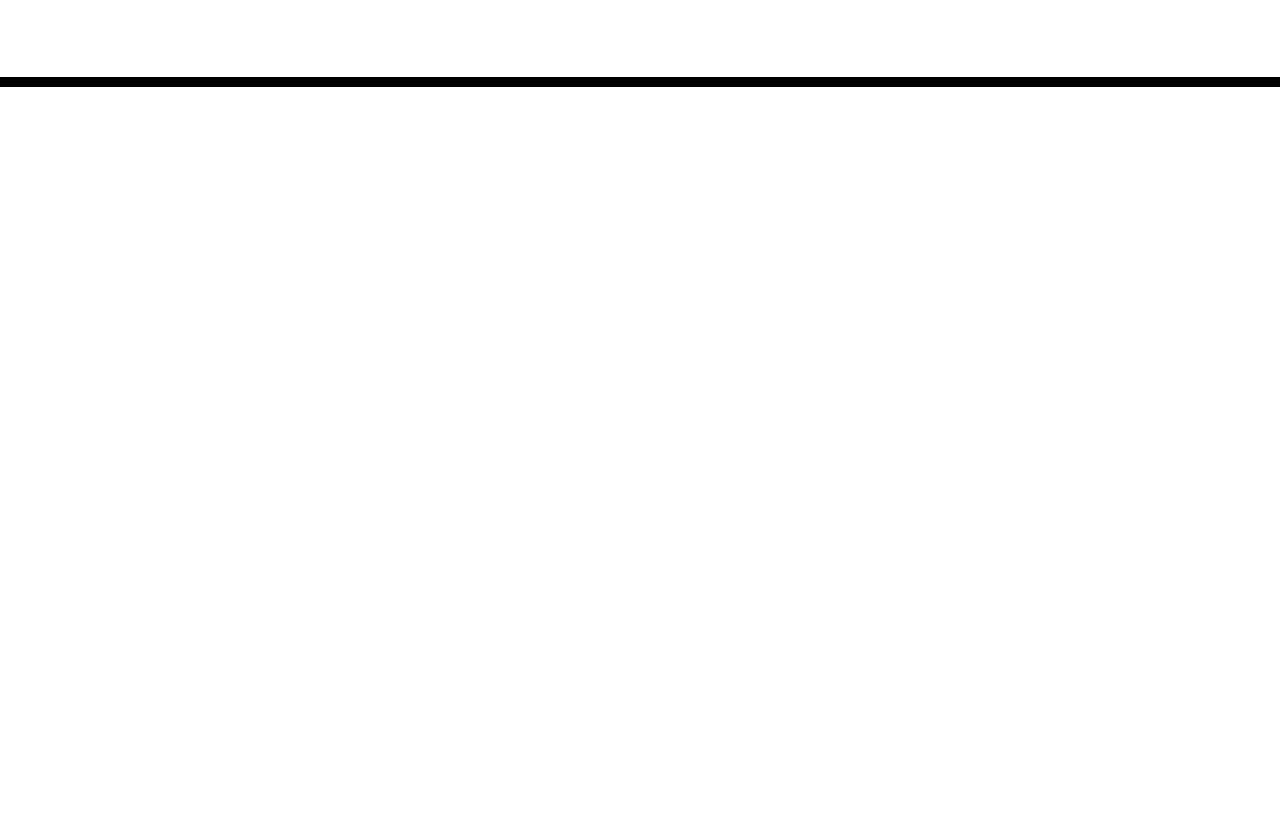
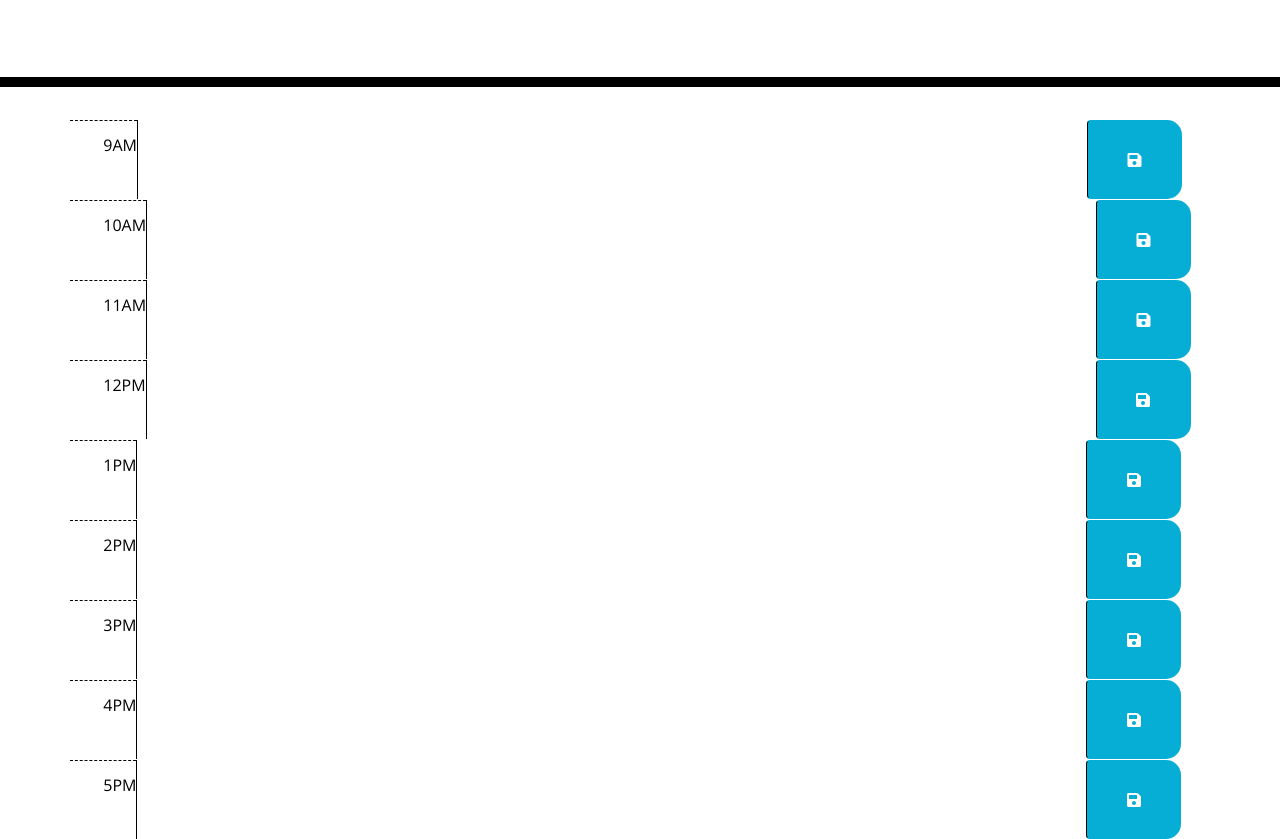
Before and after one commit to jerry4905/schedular, a plain HTML site: page index.html in a window 1280 px wide. Shown: the part 181-1020 px from the top of the page. Before the commit the page ends 800 px from the top, so only its background shows below. Drawn offline with nearby package versions, Linux system fonts and the light colour scheme.

Commit message:
save/load local storage

```diff
--- a/assets/js/script.js
+++ b/assets/js/script.js
@@ -0,0 +1,63 @@
+$(document).ready(function () {
+    // listen for save button clicks
+    $(".saveBtn").on("click", function () {
+        // geat nearby values
+        var value = $(this).siblings(".description").val();
+        var time = $(this).parent().attr("id");
+
+        // save in localStorage
+        localStorage.setItem(time, value);
+    });
+
+    function hourUpdate() {
+        // get current number of hours
+        var currentHour = moment().hours();
+
+        // loop over time blocks
+        $(".time-block").each(function () {
+            var blockHour = parseInt($(this).attr("id").split(" "))
+
+            // check if we've moved past this time
+            if (blockHour < currentHour) {
+                $(this).addClass("past");
+            }
+            else if (blockHour === currentHour) {
+                $(this).removeClass("past");
+                $(this).addClass("present");
+            }
+            else (blockHour > currentHour) ||
+                (blockHour > currentHour); {
+                $(this).removeClass("present");
+                $(this).addClass("soon");
+            }
+        })
+    }
+    $("#hour-9 .description").val(localStorage.getItem("hour-9"))
+    $("#hour-10 .description").val(localStorage.getItem("hour-10"))
+    $("#hour-11 .description").val(localStorage.getItem("hour-11"))
+    $("#hour-12 .description").val(localStorage.getItem("hour-12"))
+    $("#hour-1 .description").val(localStorage.getItem("hour-1"))
+    $("#hour-2 .description").val(localStorage.getItem("hour-2"))
+    $("#hour-3 .description").val(localStorage.getItem("hour-3"))
+    $("#hour-4 .description").val(localStorage.getItem("hour-4"))
+    $("#hour-4.description").val(localStorage.getItem("hour-5"))
+
+
+    hourUpdate();
+
+});
+
+
+
+
+
+// link with container on html
+
+// create function to display daily schedule 9 am to 5 pm
+
+// load from localStorage
+
+
+//save update to hour block to local storage
+
+// check if deadline is approaching or past due
--- a/index.html
+++ b/index.html
@@ -30,6 +30,81 @@
     </header>
     <div class="container">
       <!-- Timeblocks go here -->
+      <div id="hour-9" class="row time-block">
+        <div class="col-md-a hour">
+        9AM
+        </div>
+        <textarea class="col-md-10 description">
+        </textarea>
+        <button class="btn saveBtn col-md-1"><i class="fas fa-save"></i></button>
+      </div>
+      <div id="hour-10" class="row time-block">
+        <div class="col-md-a hour">
+        10AM
+        </div>
+        <textarea class="col-md-10 description">
+        </textarea>
+        <button class="btn saveBtn col-md-1"><i class="fas fa-save"></i></button>
+      </div>
+      <div id="hour-11" class="row time-block">
+        <div class="col-md-a hour">
+        11AM
+        </div>
+        <textarea class="col-md-10 description">
+        </textarea>
+        <button class="btn saveBtn col-md-1"><i class="fas fa-save"></i></button>
+      </div>
+      <div id="hour-12" class="row time-block">
+        <div class="col-md-a hour">
+        12PM
+        </div>
+        <textarea class="col-md-10 description">
+        </textarea>
+        <button class="btn saveBtn col-md-1"><i class="fas fa-save"></i></button>
+      </div>
+      <div id="hour-1" class="row time-block">
+        <div class="col-md-a hour">
+        1PM
+        </div>
+        <textarea class="col-md-10 description">
+        </textarea>
+        <button class="btn saveBtn col-md-1"><i class="fas fa-save"></i></button>
+      </div>
+      <div id="hour-2" class="row time-block">
+        <div class="col-md-a hour">
+        2PM
+        </div>
+        <textarea class="col-md-10 description">
+        </textarea>
+        <button class="btn saveBtn col-md-1"><i class="fas fa-save"></i></button>
+      </div>
+      <div id="hour-3" class="row time-block">
+        <div class="col-md-a hour">
+        3PM
+        </div>
+        <textarea class="col-md-10 description">
+        </textarea>
+        <button class="btn saveBtn col-md-1"><i class="fas fa-save"></i></button>
+      </div>
+      <div id="hour-4" class="row time-block">
+        <div class="col-md-a hour">
+        4PM
+        </div>
+        <textarea class="col-md-10 description">
+        </textarea>
+        <button class="btn saveBtn col-md-1"><i class="fas fa-save"></i></button>
+      </div>
+      <div id="hour-5" class="row time-block">
+        <div class="col-md-a hour">
+        5PM
+        </div>
+        <textarea class="col-md-10 description">
+        </textarea>
+        <button class="btn saveBtn col-md-1"><i class="fas fa-save"></i></button>
+      </div>
+
+
+
     </div>
 
     <script src="https://code.jquery.com/jquery-3.4.1.min.js"></script>
```
